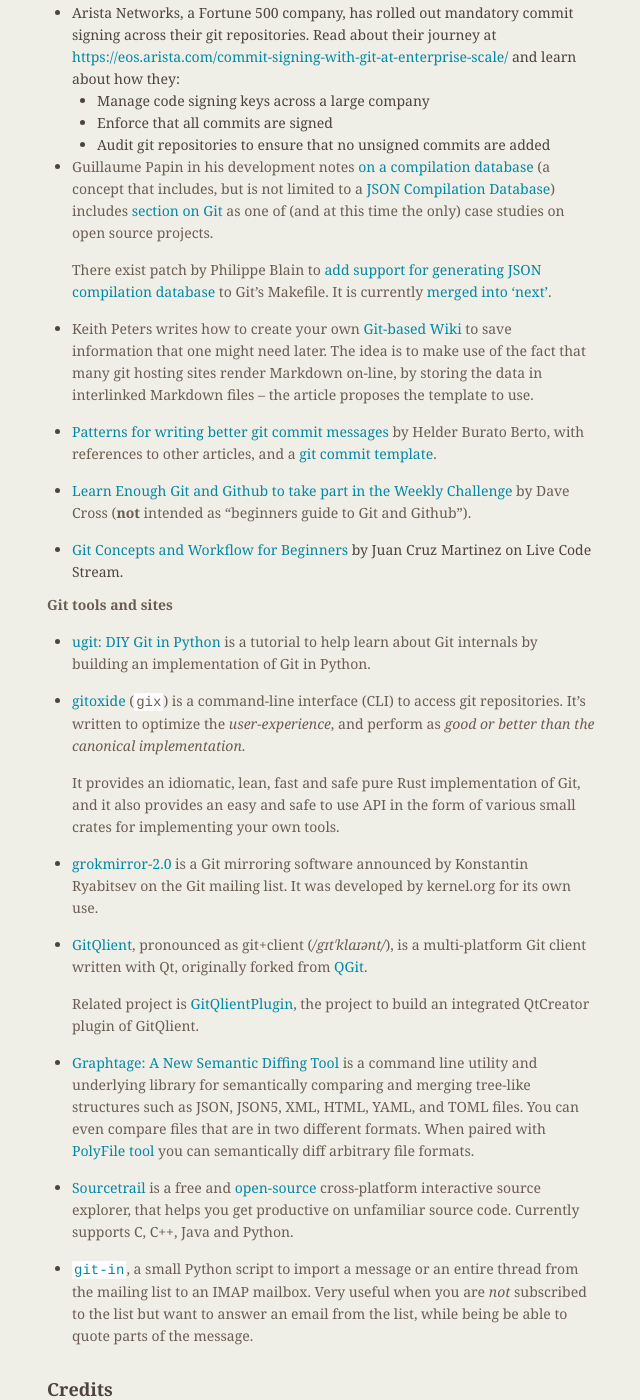
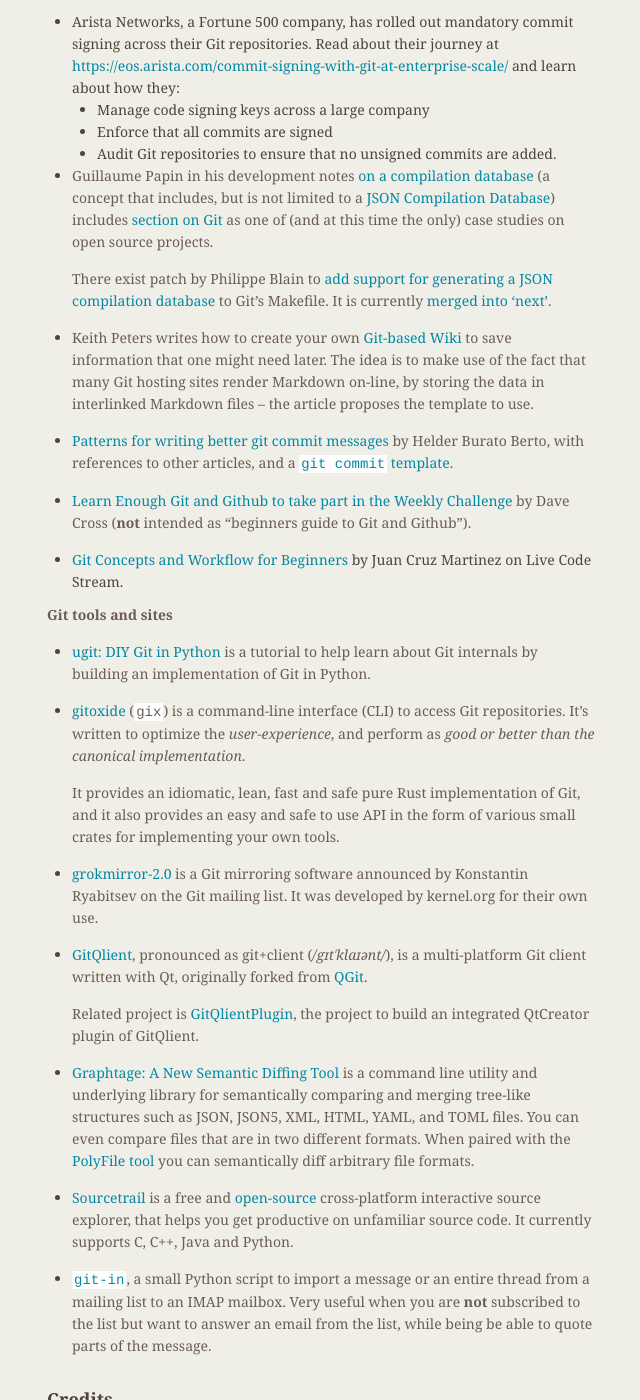
Before and after one commit to git/git.github.io, a Jekyll site: the page built from rev_news/drafts/edition-67.md, in a window 1280 px wide and 1400 px high, scrolled down 3385 px. Shown: the whole window, without its empty margins (487-1127 px from the left). Built offline with Jekyll 4.4.1, drawn with Linux system fonts in a browser that asks for light colours; some of the changed text lies outside the part shown.

Commit message:
Applied the usual tiny corrections.

```diff
--- a/rev_news/drafts/edition-67.md
+++ b/rev_news/drafts/edition-67.md
@@ -21,13 +21,13 @@
 
 * [GSoC 2020 End](https://summerofcode.withgoogle.com/organizations/4722049416691712/#projects)
 
-  The Google Summer of Code 2020 officially ended on September 8,
-  2020. Congratulations to the three students who were mentored by the
+  The Google Summer of Code 2020 officially ended on September 8, 2020.
+  Congratulations to the three students who were mentored by the
   Git community, as they successfully passed all the
   evaluations! Their final reports and code submissions are available:
 
   * Hariom Verma, who was mentored by Heba Waly and Christian Couder,
-    worked on ["Unify ref-filter formats with other --pretty formats"](https://harry-hov.github.io/blogs/posts/the-final-report).
+    worked on ["Unify ref-filter formats with other \-\-pretty formats"](https://harry-hov.github.io/blogs/posts/the-final-report).
 
   * Abhishek Kumar, who was mentored by Jakub Narębski and D. Stolee,
     worked on ["Implement Generation Number v2"](https://github.com/abhishekkumar2718/GSoC20/blob/master/README.md).
@@ -66,7 +66,7 @@
 
   The `--patch` format was the only format that didn't already support
   the `--abbrev` option, so Đoàn's patch series actually makes the
-  diff machinery and related git commands like `git diff` more
+  diff machinery and related Git commands like `git diff` more
   consistent.
 
   The `--patch` format already supported an option called
@@ -90,7 +90,7 @@
   commit message of the second patch.
 
   Junio replied to the first patch of the series though. This patch
-  changed how "--no-abbrev" was dealt with. Junio asked for
+  changed how `--no-abbrev` was dealt with. Junio asked for
   clarifications in the commit message, especially about why the patch
   was necessary.
 
@@ -195,7 +195,6 @@
 
 * [Set the default branch for newly-created GitHub repositories](https://github.blog/changelog/2020-08-26-set-the-default-branch-for-newly-created-repositories/)
   on GitHub Blog.
-
   On **October 1, 2020**, if you haven't changed the default branch
   for new repositories for your user, organization, or enterprise on
   GitHub, it will automatically change from **`master`** to
@@ -210,31 +209,31 @@
 __Light reading__
 
 * Arista Networks, a Fortune 500 company, has rolled out mandatory
-  commit signing across their git repositories. Read about their
+  commit signing across their Git repositories. Read about their
   journey at
   <https://eos.arista.com/commit-signing-with-git-at-enterprise-scale/>
   and learn about how they:
   * Manage code signing keys across a large company
   * Enforce that all commits are signed
-  * Audit git repositories to ensure that no unsigned commits are added
+  * Audit Git repositories to ensure that no unsigned commits are added.
 
 * Guillaume Papin in his development notes [on a compilation database](https://sarcasm.github.io/notes/dev/compilation-database.html)
   (a concept that includes, but is not limited to a [JSON Compilation Database](http://clang.llvm.org/docs/JSONCompilationDatabase.html))
   includes [section on Git](https://sarcasm.github.io/notes/dev/compilation-database.html#git)
   as one of (and at this time the only) case studies on open source projects.
 
-  There exist patch by Philippe Blain to [add support for generating JSON compilation database](https://lore.kernel.org/git/pull.714.git.1598815707540.gitgitgadget@gmail.com/t/#u)
+  There exist patch by Philippe Blain to [add support for generating a JSON compilation database](https://lore.kernel.org/git/pull.714.git.1598815707540.gitgitgadget@gmail.com/t/#u)
   to Git's Makefile.  It is currently [merged into 'next'](https://github.com/git/git/commit/4f4cb66b091c1d87cd42e8a7905b479f3560b28b).
 
 * Keith Peters writes how to create your own [Git-based Wiki](https://www.bit-101.com/blog/2020/09/git-based-wiki/)
   to save information that one might need later.  The idea is to make
-  use of the fact that many git hosting sites render Markdown on-line,
+  use of the fact that many Git hosting sites render Markdown on-line,
   by storing the data in interlinked Markdown files -- the article
   proposes the template to use.
 
 * [Patterns for writing better git commit messages](https://dev.to/helderburato/patterns-for-writing-better-git-commit-messages-4ba0)
   by Helder Burato Berto, with references to other articles, and
-  a [git commit template](https://github.com/helderburato/dotfiles/blob/master/git/.gittemplates/commit).
+  a [`git commit` template](https://github.com/helderburato/dotfiles/blob/master/git/.gittemplates/commit).
 
 * [Learn Enough Git and Github to take part in the Weekly Challenge](https://dev.to/davorg/learn-enough-git-and-github-to-take-part-in-the-perl-weekly-challenge-gpm)
   by Dave Cross (**not** intended as "beginners guide to Git and Github").
@@ -249,7 +248,7 @@
   implementation of Git in Python.
 
 * [gitoxide](https://github.com/Byron/gitoxide) (`gix`) is a
-  command-line interface (CLI) to access git repositories. It's
+  command-line interface (CLI) to access Git repositories. It's
   written to optimize the _user-experience_, and perform as _good or
   better than the canonical implementation_.
 
@@ -260,7 +259,7 @@
 
 * [grokmirror-2.0](https://lore.kernel.org/git/20200921170651.aszbydzvnj7l4y2w@chatter.i7.local/)
   is a Git mirroring software announced by Konstantin Ryabitsev on the
-  Git mailing list. It was developed by kernel.org for its own use.
+  Git mailing list. It was developed by kernel.org for their own use.
 
 * [GitQlient](https://github.com/francescmm/GitQlient), pronounced as
   git+client (_/gɪtˈklaɪənt/_), is a multi-platform Git client written
@@ -273,18 +272,18 @@
   is a command line utility and underlying library for semantically
   comparing and merging tree-like structures such as JSON, JSON5, XML,
   HTML, YAML, and TOML files.  You can even compare files that are in
-  two different formats.  When paired with [PolyFile tool](https://blog.trailofbits.com/2019/11/01/two-new-tools-that-tame-the-treachery-of-files/)
+  two different formats.  When paired with the [PolyFile tool](https://blog.trailofbits.com/2019/11/01/two-new-tools-that-tame-the-treachery-of-files/)
   you can semantically diff arbitrary file formats.
 
 * [Sourcetrail](https://www.sourcetrail.com/) is a free and
   [open-source](https://github.com/CoatiSoftware/Sourcetrail)
   cross-platform interactive source explorer, that helps you get
-  productive on unfamiliar source code.  Currently supports
+  productive on unfamiliar source code.  It currently supports
   C, C++, Java and Python.
 
 * [`git-in`](https://gist.github.com/phil-blain/d350e91959efa6e7afce60e74bf7e4a8),
-  a small Python script to import a message or an entire thread from the mailing list
-  to an IMAP mailbox. Very useful when you are *not* subscribed to the list but want to answer
+  a small Python script to import a message or an entire thread from a mailing list
+  to an IMAP mailbox. Very useful when you are **not** subscribed to the list but want to answer
   an email from the list, while being be able to quote parts of the message.
 
 ## Credits
```
Also changed, not shown: other parts of rev_news/drafts/edition-67.md (+5 -5 lines).
